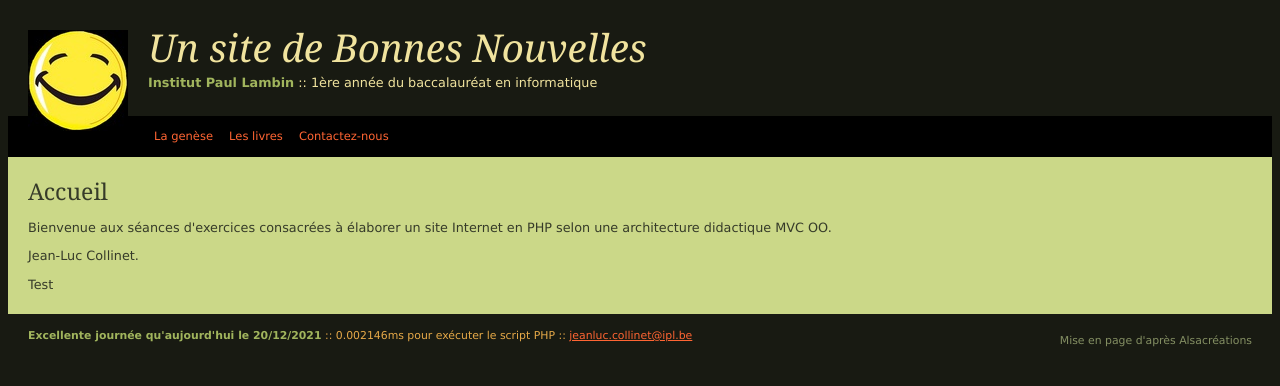
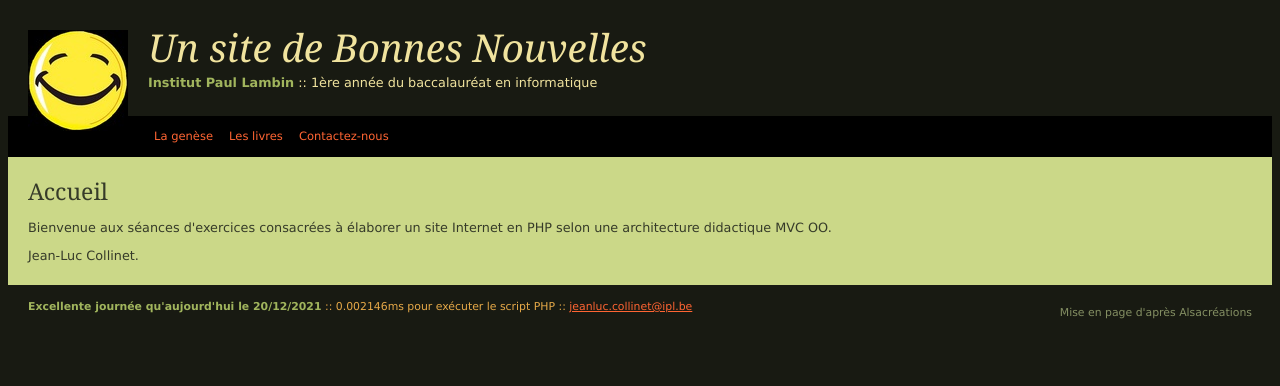
Before and after one commit to I-Ibrahim-I/GoodNewsSite, a PHP site: page / in a window 1280 px wide. Shown: the top 386 px of the page. Run offline with PHP 8.4, Linux system fonts and the light colour scheme.

Commit message:
Updated home.php

```diff
--- a/views/home.php
+++ b/views/home.php
@@ -2,5 +2,4 @@
 	<h2>Accueil</h2>
 	<p>Bienvenue aux séances d'exercices consacrées à élaborer un site Internet en PHP selon une architecture didactique MVC OO.</p>
 	<p>Jean-Luc Collinet.</p>
-	<p>Test</p>
 </div><!-- #contenu -->
```
